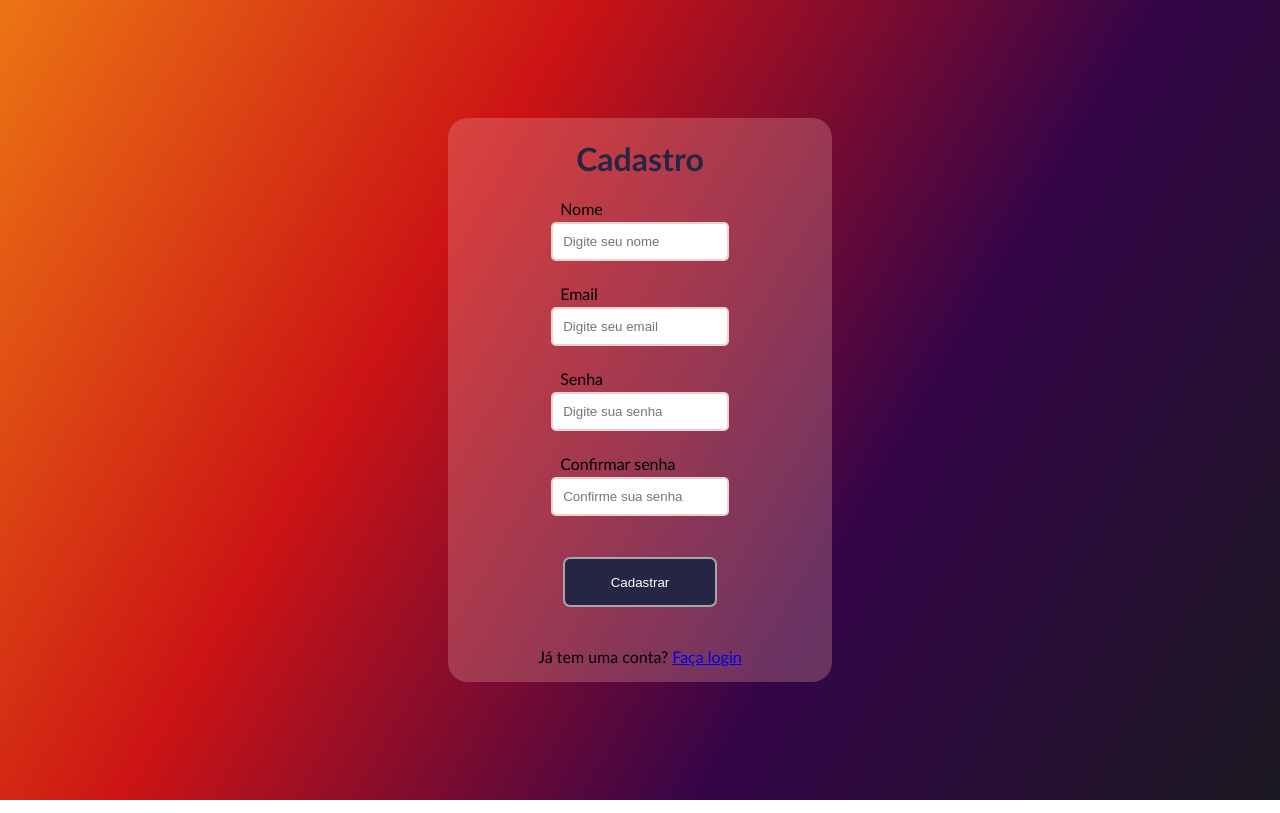
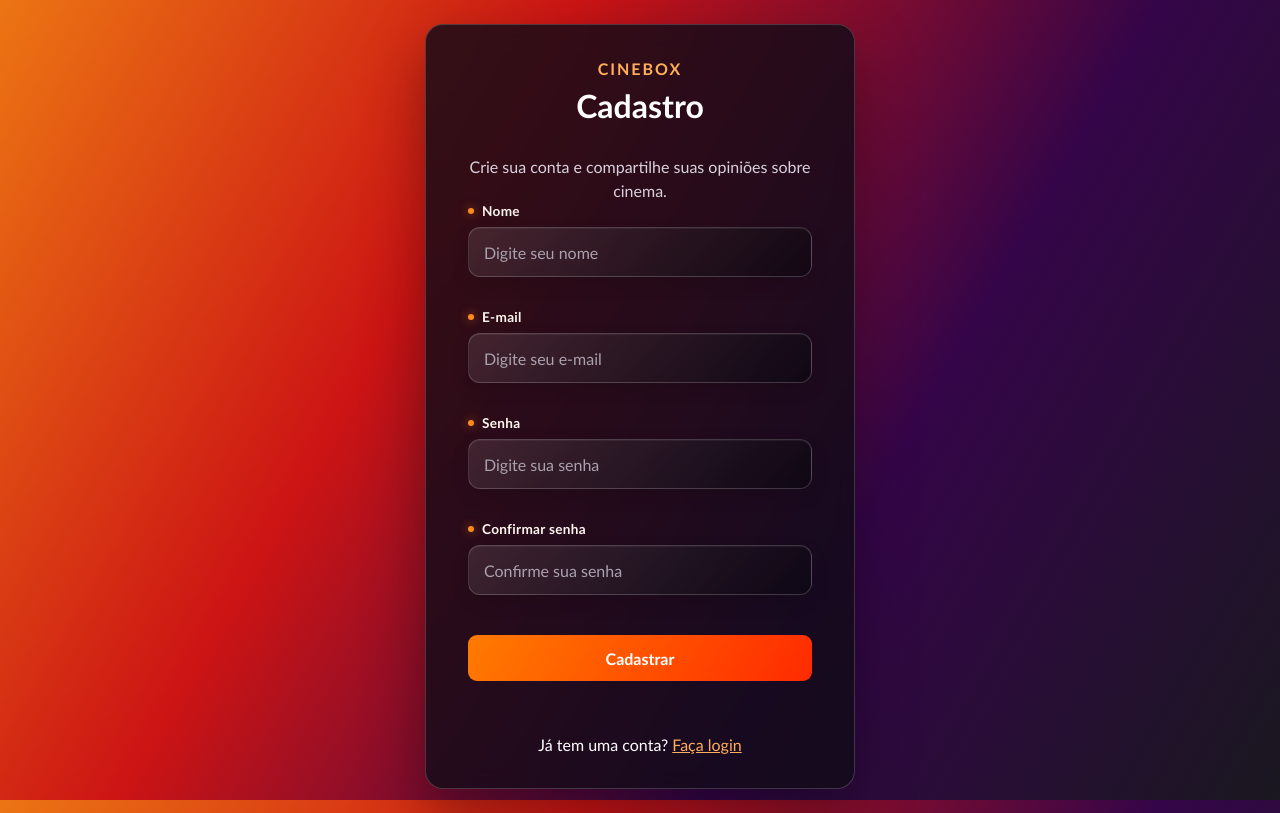
Before and after one commit to Gerencia-de-configuracao-e-mudancas/projeto-final-beta-douglas-rafael-jeff-wesley, a plain HTML site: page pages/cadastro.html in a window 1280 px wide. Drawn offline with Linux system fonts and the light colour scheme.

Commit message:
style: padroniza o visual das telas de login e cadastro

```diff
--- a/pages/cadastro.html
+++ b/pages/cadastro.html
@@ -9,24 +9,34 @@
 <body>
 
     <div id="conteiner">
+    <a class="auth-brand" href="../index.html">CineBox</a>
     <h1>Cadastro</h1>
+    <p class="auth-subtitle">Crie sua conta e compartilhe suas opiniões sobre cinema.</p>
     <form id="cadastroForm">
 
-        <label for="">Nome</label>
+        <div class="field-group">
+            <label for="nome">Nome</label>
             <input type="text" id="nome" placeholder="Digite seu nome">
             <p class="error" id="nomeError"></p>
+        </div>
 
-        <label for="">Email</label>
-        <input type="email" id="email" placeholder="Digite seu email">
+        <div class="field-group">
+            <label for="email">E-mail</label>
+            <input type="email" id="email" placeholder="Digite seu e-mail">
             <p class="error" id="emailError"></p>
+        </div>
 
-        <label for="">Senha</label>
+        <div class="field-group">
+            <label for="password">Senha</label>
             <input type="password" id="password" placeholder="Digite sua senha">
             <p class="error" id="passError"></p>
+        </div>
 
-        <label for="">Confirmar senha</label>
+        <div class="field-group">
+            <label for="confirmPassword">Confirmar senha</label>
             <input type="password" id="confirmPassword" placeholder="Confirme sua senha">
             <p class="error" id="confirmPassError"></p>
+        </div>
 
         <button type="submit">Cadastrar</button>
         <p class="error" id="feedback"></p>
--- a/styles/cadlog.css
+++ b/styles/cadlog.css
@@ -1,98 +1,169 @@
-body{
-    background: linear-gradient(120deg,#ec7513,#cc1414,#340548,#1a1820);
-    display: flex;
-    justify-content: center;
-    align-items: center;
-    height: 100vh;
-    margin: 0;
-    font-family: 'Arial', sans-serif;
+* {
+    box-sizing: border-box;
 }
 
-#conteiner{
+body {
     display: flex;
+    min-height: 100vh;
+    margin: 0;
+    padding: 24px;
+    align-items: center;
+    justify-content: center;
+    background: linear-gradient(120deg, #ec7513, #cc1414, #340548, #1a1820);
+    background-attachment: fixed;
+    color: #ffffff;
+    font-family: "Trebuchet MS", Arial, sans-serif;
+}
+
+#conteiner {
+    display: flex;
+    width: min(100%, 430px);
+    padding: 34px 42px;
     flex-direction: column;
-    height: auto;
-    width: 30%;
-    background-color: rgba(233, 159, 159, 0.3);
-    border-radius: 20px;
-    align-items: center;
-    font-size: 16px;
-    font-family: 'Trebuchet MS', 'Lucida Sans Unicode', 'Lucida Grande', 'Lucida Sans', Arial, sans-serif;
-
+    align-items: stretch;
+    border: 1px solid rgba(255, 255, 255, 0.18);
+    border-radius: 18px;
+    background: rgba(18, 12, 24, 0.82);
+    box-shadow: 0 24px 60px rgba(0, 0, 0, 0.35);
+    backdrop-filter: blur(12px);
 }
 
 #conteiner form {
     display: flex;
+    width: 100%;
     flex-direction: column;
-    align-items: center;
-    width: 80%;
+    align-items: stretch;
 }
 
-.error{
-    display: block;
-    color: red;
-    font-size: 14px;
-    margin-top: 5px;
+.auth-brand {
+    align-self: center;
+    color: #ff9a36;
+    font-size: 1rem;
+    font-weight: 800;
+    letter-spacing: 2px;
+    text-decoration: none;
+    text-transform: uppercase;
 }
 
-label{
-    font-size: 16px;
-    margin: 2px;
-    width: 52%;
+h1 {
+    margin: 8px 0;
+    color: #ffffff;
+    font-size: 2rem;
+    text-align: center;
 }
 
-input{
-    height: auto;
-    padding: 10px;
-    width: 50%;
-    margin: 2px;
-    border: 2px solid rgb(235, 208, 208) ;
-    border-radius: 5px;
+.auth-subtitle {
+    margin: 0 0 26px;
+    color: #d9d2de;
+    line-height: 1.5;
+    text-align: center;
 }
 
-button{
-    justify-self: end;
-    padding: 10px;
-    height: 50px;
-    width: 50%;
-    border: 2px solid rgb(167, 166, 166);
-    border-radius: 7px;
-    background-color: rgb(37, 37, 68); ;
-    color: white;
-    margin-top: 20px;
+.field-group {
+    position: relative;
+    width: 100%;
 }
 
-h1{
-    margin-bottom: 5%;
-    color: rgb(37, 37, 68);
+label {
+    display: flex;
+    width: 100%;
+    margin-bottom: 8px;
+    align-items: center;
+    gap: 8px;
+    color: #fff7ef;
+    font-size: 0.85rem;
+    font-weight: 700;
+    letter-spacing: 0.3px;
 }
 
-button:active {
-    transform: scale(0.9);
+label::before {
+    width: 6px;
+    height: 6px;
+    border-radius: 50%;
+    background: #ff8a1f;
+    box-shadow: 0 0 10px rgba(255, 123, 0, 0.65);
+    content: "";
+}
+
+input {
+    width: 100%;
+    min-height: 50px;
+    padding: 0 15px;
+    border: 1px solid rgba(255, 255, 255, 0.18);
+    border-radius: 12px;
+    outline: none;
+    background: linear-gradient(135deg, rgba(255, 255, 255, 0.1), rgba(8, 6, 13, 0.56));
+    box-shadow: inset 0 1px 0 rgba(255, 255, 255, 0.06), 0 7px 18px rgba(0, 0, 0, 0.12);
+    color: #ffffff;
+    font: inherit;
+    transition: border-color 0.2s ease, box-shadow 0.2s ease, transform 0.2s ease;
+}
+
+input::placeholder {
+    color: #aaa1ae;
+}
+
+input:hover {
+    border-color: rgba(255, 174, 92, 0.62);
+}
+
+input:focus {
+    border-color: #ff9a36;
+    background: rgba(8, 6, 13, 0.78);
+    box-shadow: 0 0 0 3px rgba(255, 123, 0, 0.2), 0 8px 20px rgba(0, 0, 0, 0.16);
+    transform: translateY(-1px);
+}
+
+.field-group:focus-within label {
+    color: #ffbd7a;
+}
+
+.error {
+    min-height: 17px;
+    margin: 5px 2px 10px;
+    color: #ff9b9b;
+    font-size: 0.78rem;
+}
+
+button {
+    width: 100%;
+    min-height: 46px;
+    margin-top: 8px;
+    border: 0;
+    border-radius: 9px;
+    background: linear-gradient(120deg, #ff7b00, #ff2a00);
+    color: #ffffff;
+    font: inherit;
+    font-weight: 800;
+    cursor: pointer;
+    transition: filter 0.2s ease, transform 0.2s ease;
+}
+
+button:hover {
+    filter: brightness(1.08);
+    transform: translateY(-2px);
 }
 
 #feedback {
-    display: block;
     text-align: center;
-    margin-top: 10px;
-    font-size: 14px;
-    border: 2px;
 }
 
-@media (max-width: 768px){
+#conteiner a {
+    color: #ffae5c;
+}
 
-    #conteiner{
-        width: 92%;
-        padding: 20px 0;
+#conteiner > p:last-of-type,
+#conteiner form > p:last-child {
+    margin: 22px 0 0;
+    text-align: center;
+}
+
+@media (max-width: 520px) {
+    body {
+        padding: 14px;
     }
 
-    label,
-    input,
-    button{
-        width: 85%;
-    }
-
-    h1{
-        text-align: center;
+    #conteiner {
+        padding: 28px 22px;
     }
 }
```
Also changed, not shown: pages/login.html (+12 -6 lines). Lines whose indentation alone changed are shown as unchanged.
